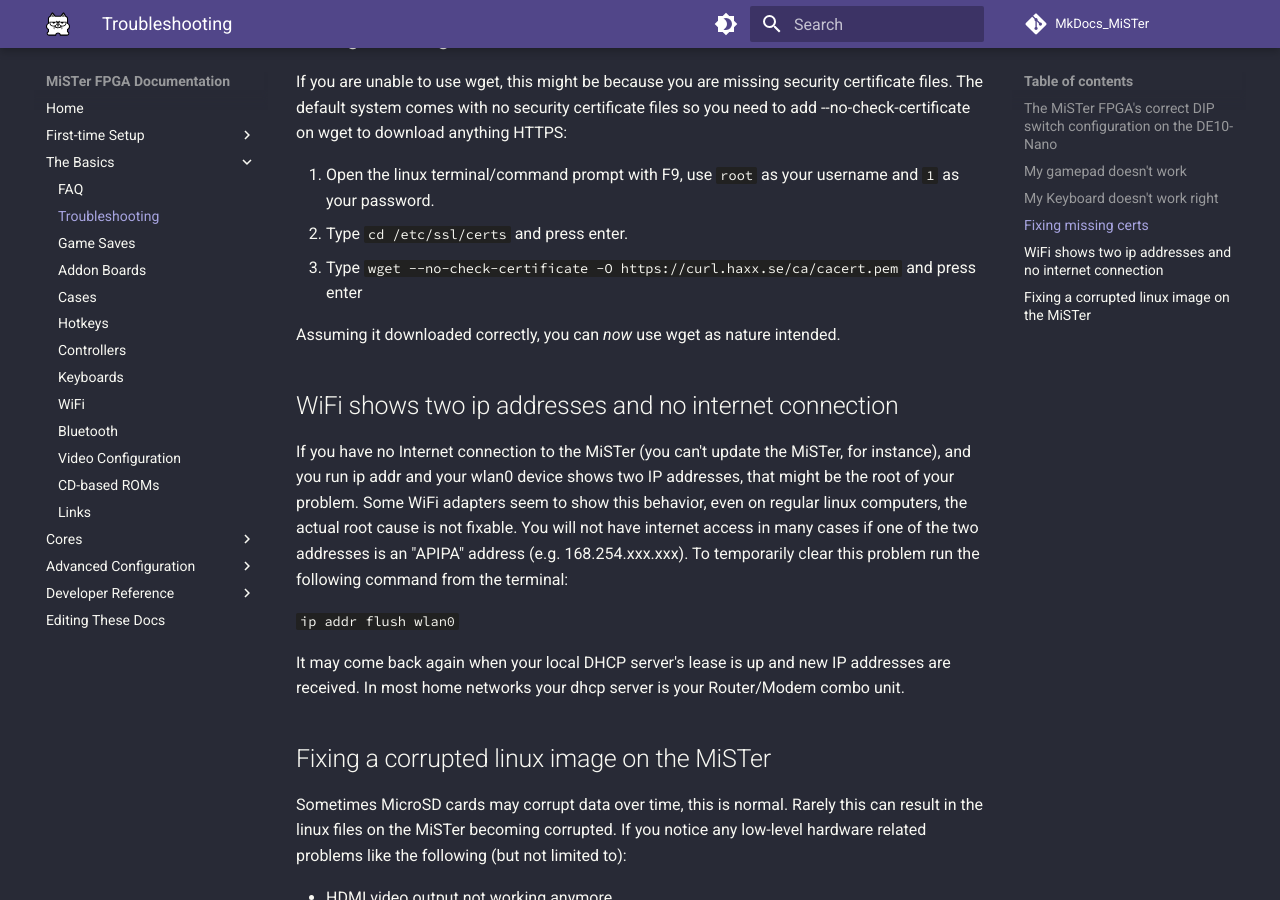
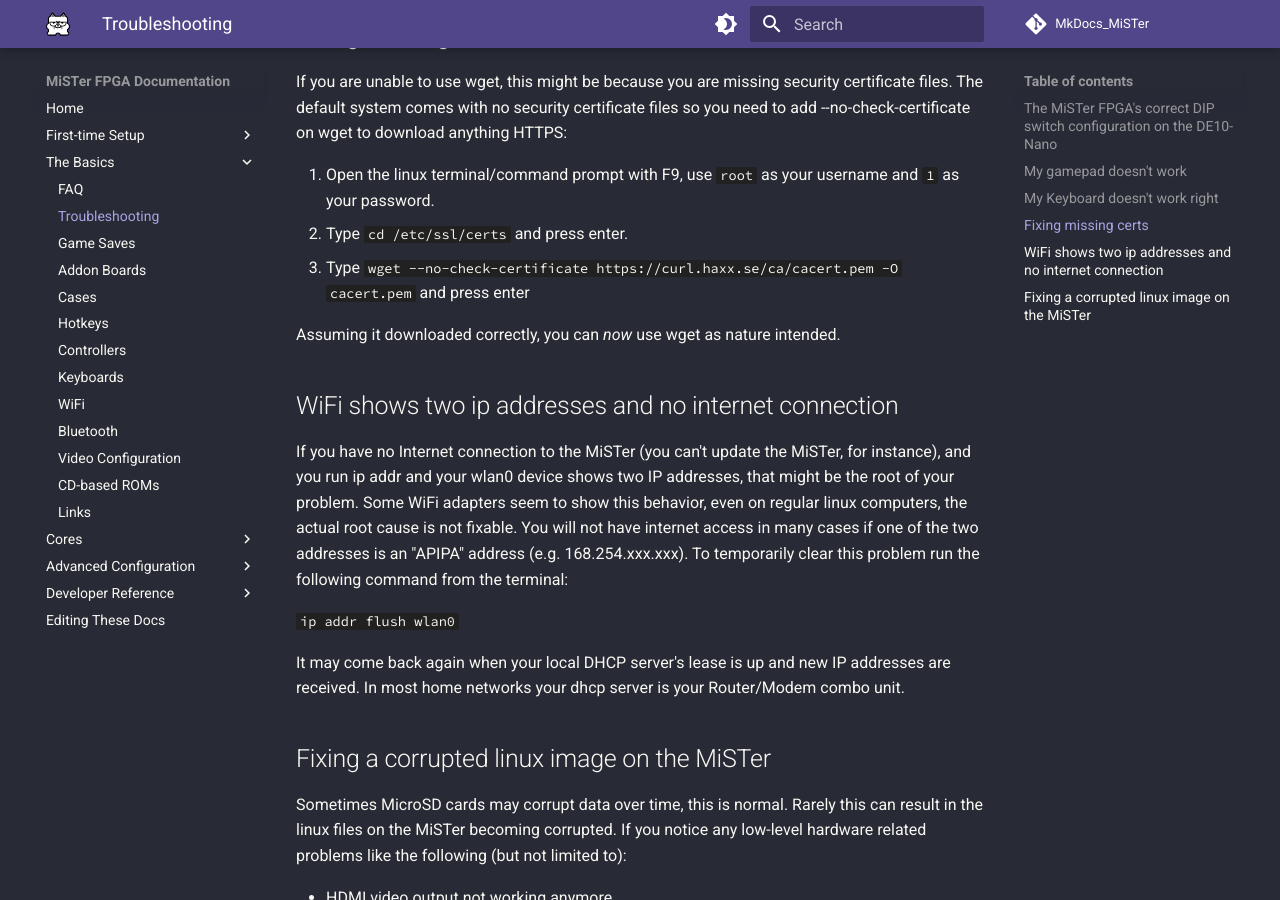
Before and after one commit to MiSTer-devel/MkDocs_MiSTer, an MkDocs documentation site: the page built from docs/basics/troubleshooting.md, in a window 1280 px wide and 900 px high, scrolled down 2350 px. Built offline with MkDocs 1.6.1 and Material for MkDocs 9.7.7, drawn with Linux system fonts in a browser that asks for light colours; comment, search, counter and statistics services are not loaded.

Commit message:
wget requires filename explicitly unlike curl

```diff
--- a/docs/basics/troubleshooting.md
+++ b/docs/basics/troubleshooting.md
@@ -22,7 +22,7 @@
 
 1. Open the linux terminal/command prompt with F9, use `root` as your username and `1` as your password.
 2. Type `cd /etc/ssl/certs` and press enter.
-3. Type `wget --no-check-certificate -O https://curl.haxx.se/ca/cacert.pem` and press enter
+3. Type `wget --no-check-certificate https://curl.haxx.se/ca/cacert.pem -O cacert.pem` and press enter
 
 Assuming it downloaded correctly, you can _now_ use wget as nature intended.
 
```
